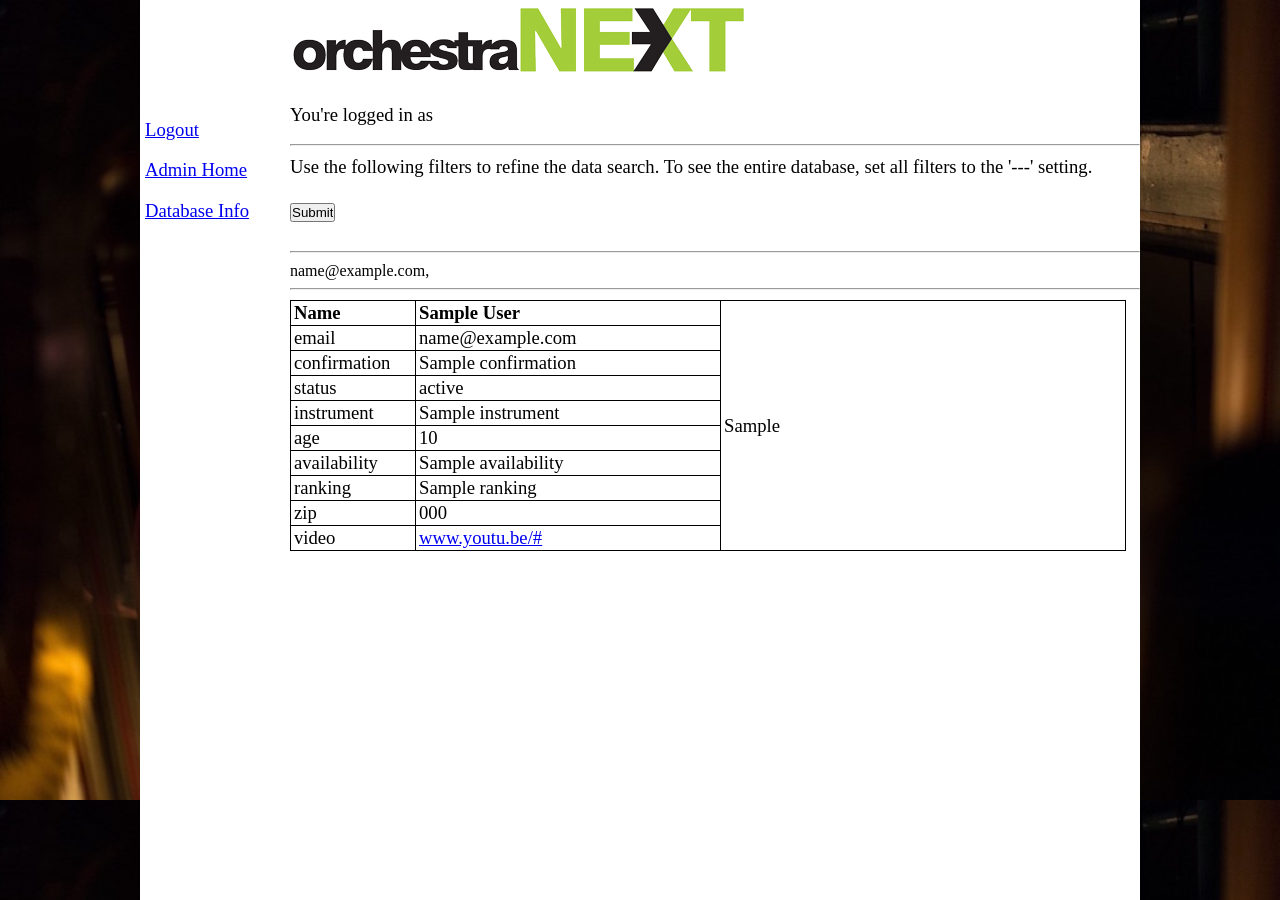
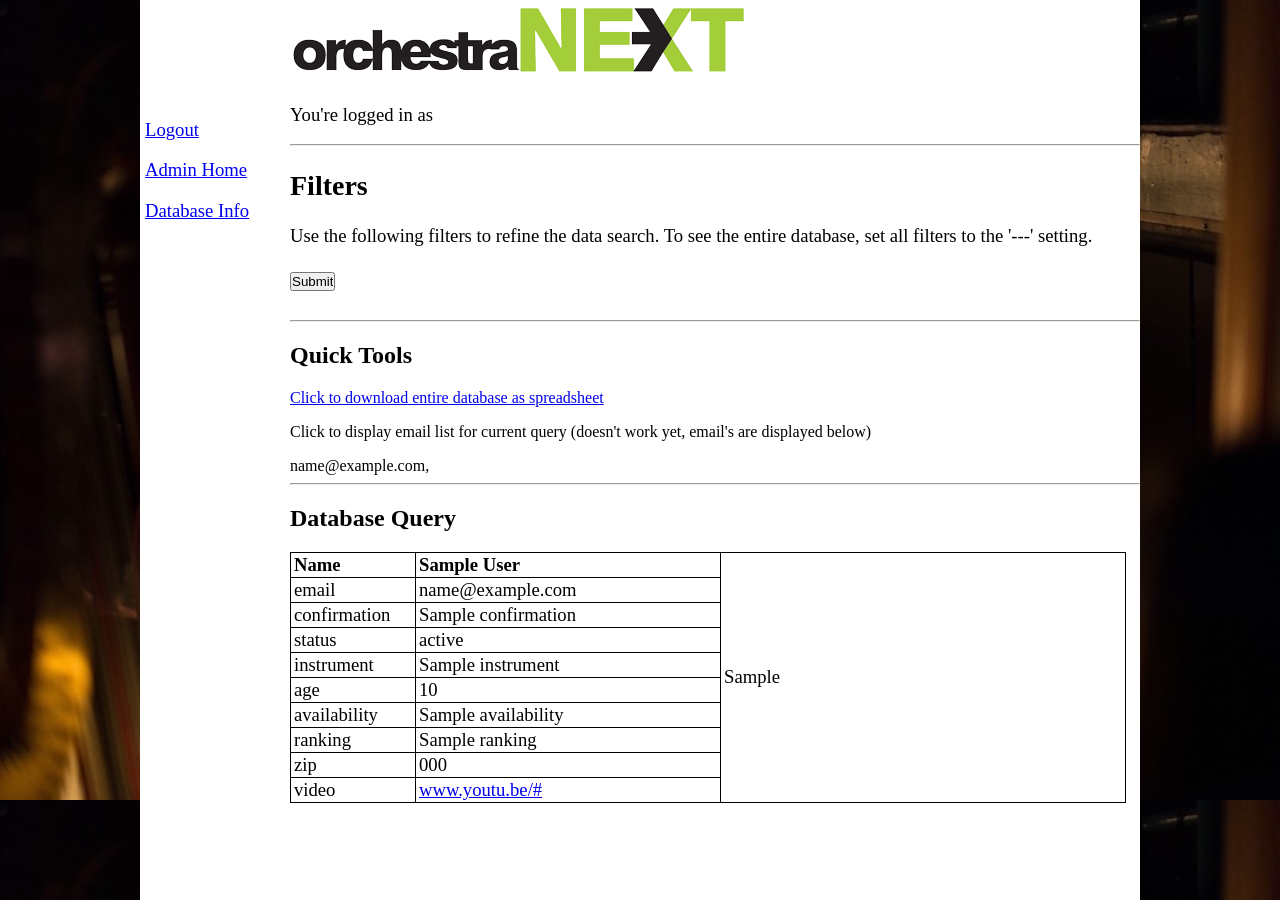
Before and after one commit to dswigart/AuditiON, a Django app: template templates/AuditiON/on_admin_db_info.html in a window 1280 px wide. Run offline with Django 3.2, Linux system fonts and the light colour scheme; the template is opened without the code that fills it: most values are stand-ins (such as "Sample title", 1, 10 or a date in 2020).

Commit message:
UI db_info now includes csv download

```diff
--- a/templates/AuditiON/on_admin_db_info.html
+++ b/templates/AuditiON/on_admin_db_info.html
@@ -3,6 +3,7 @@
 {% block Instructions %}
 <p>You're logged in as {{ request.user.username }}</p>
 <hr>
+<h2>Filters</h2>
 Use the following filters to refine the data search. To see the entire database, set all filters to the '---' setting.
 <form action="{% url 'on_admin_db_info' %}" method="post">
     {% csrf_token %}
@@ -30,12 +31,15 @@ Use the following filters to refine the data search. To see the entire database,
 
 {% block Content %}
 <div>
-
+<h2>Quick Tools</h2>
+<p><a href="{% url 'on_admin_data' %}">Click to download entire database as spreadsheet</a></p>
+<p>Click to display email list for current query (doesn't work yet, email's are displayed below)</p>
 {% for applicant in set %}
 {{ applicant.email_address }},
 {% endfor %}
 
 <hr>
+<h2>Database Query</h2>
 {% for applicant in set %}
 <table>
     <tr>
--- a/urls.py
+++ b/urls.py
@@ -33,5 +33,6 @@ urlpatterns = [
     url(r'^on_admin_logout$', views.on_admin_logout, name='on_admin_logout'),
     url(r'^on_admin_home$', views.on_admin_home, name='on_admin_home'),
     url(r'^on_admin_db_info$', views.on_admin_db_info, name='on_admin_db_info'),
+    url(r'^on_admin_data$', views.on_admin_data, name='on_admin_data'),
 
 ]
```
Also changed, not shown: views.py (+18 -0 lines).
